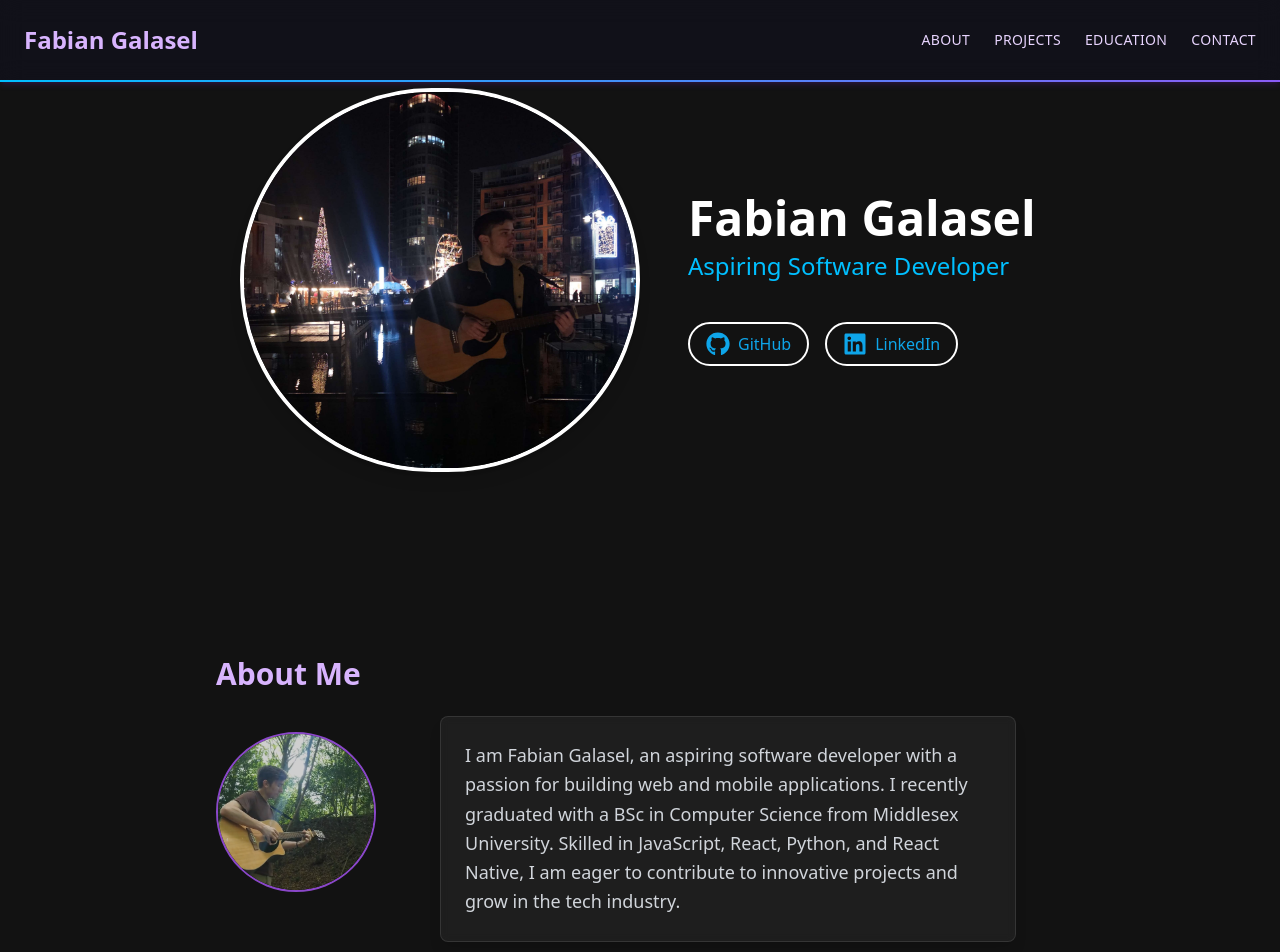
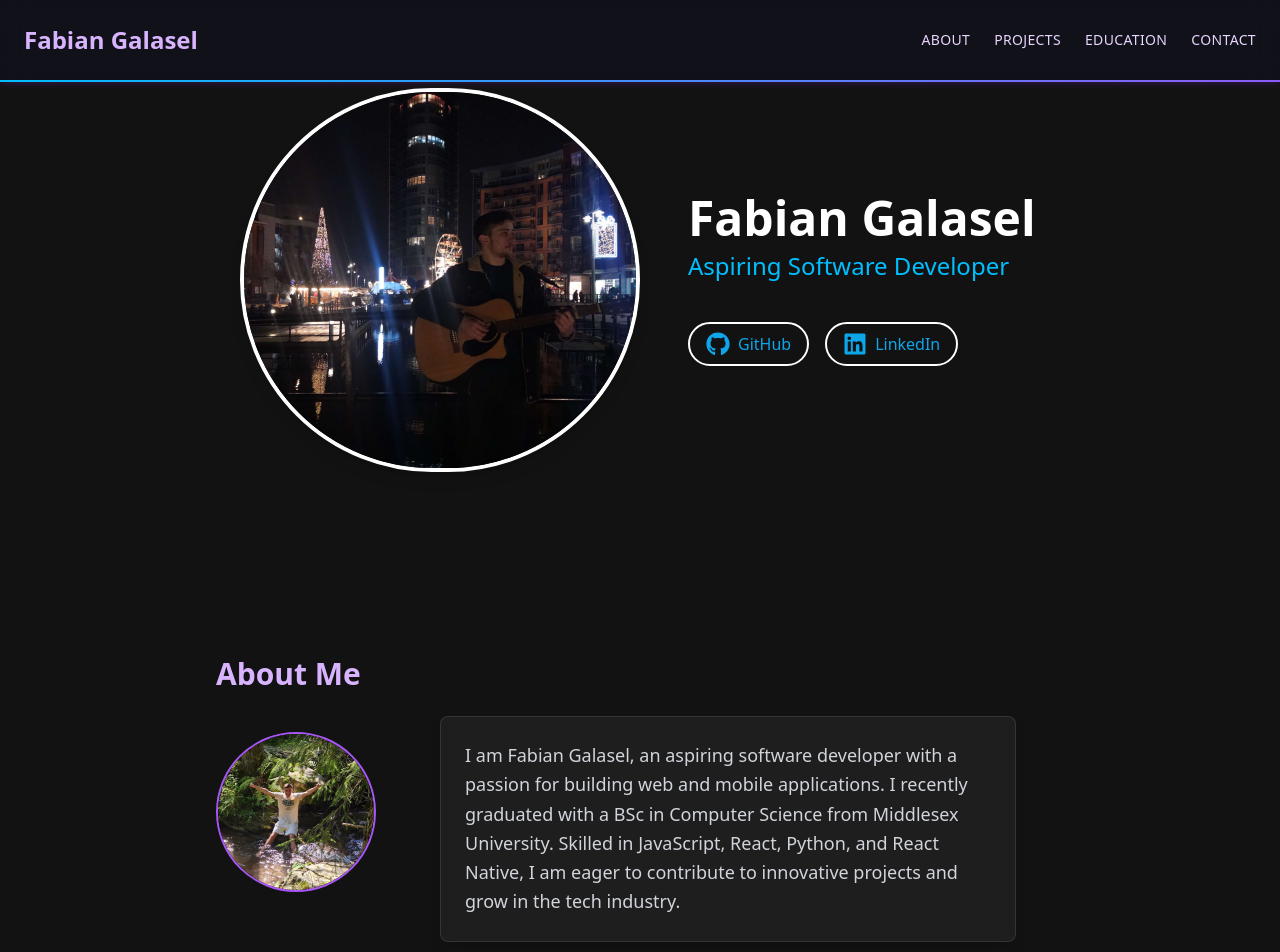
Before and after one commit to FabianC1/PortfolioWebsite, a React (Vite) app: page / in a window 1280 px wide. Shown: the top 952 px of the page. Built offline with nearby package versions, Linux system fonts and the light colour scheme.

Commit message:
Improved image quality

```diff
--- a/src/App.tsx
+++ b/src/App.tsx
@@ -133,11 +133,10 @@ function App() {
         {/* Picture and description side by side */}
         <div className="flex gap-16 items-start">
           <img
-            src="/image1.png"
+            src="/image2.jpg"
             alt="Fabian Galasel"
-            className="w-40 h-40 rounded-full border-2 border-purple-500 opacity-80 hover:opacity-100 transition-opacity flex-shrink-0 mt-4 cursor-pointer"
+            className="w-40 h-40 rounded-full border-2 border-purple-500 hover:opacity-100 transition-opacity flex-shrink-0 mt-4 cursor-default"
             style={{ objectFit: "cover" }}
-            onClick={() => handleImageClick("/image1.png")}
           />
 
           <p className="text-gray-300 leading-relaxed text-lg backdrop-blur-sm bg-white/5 p-6 rounded-lg border border-white/10 shadow-lg max-w-xl">
```
Also changed, not shown: public/image2.jpg (added).
